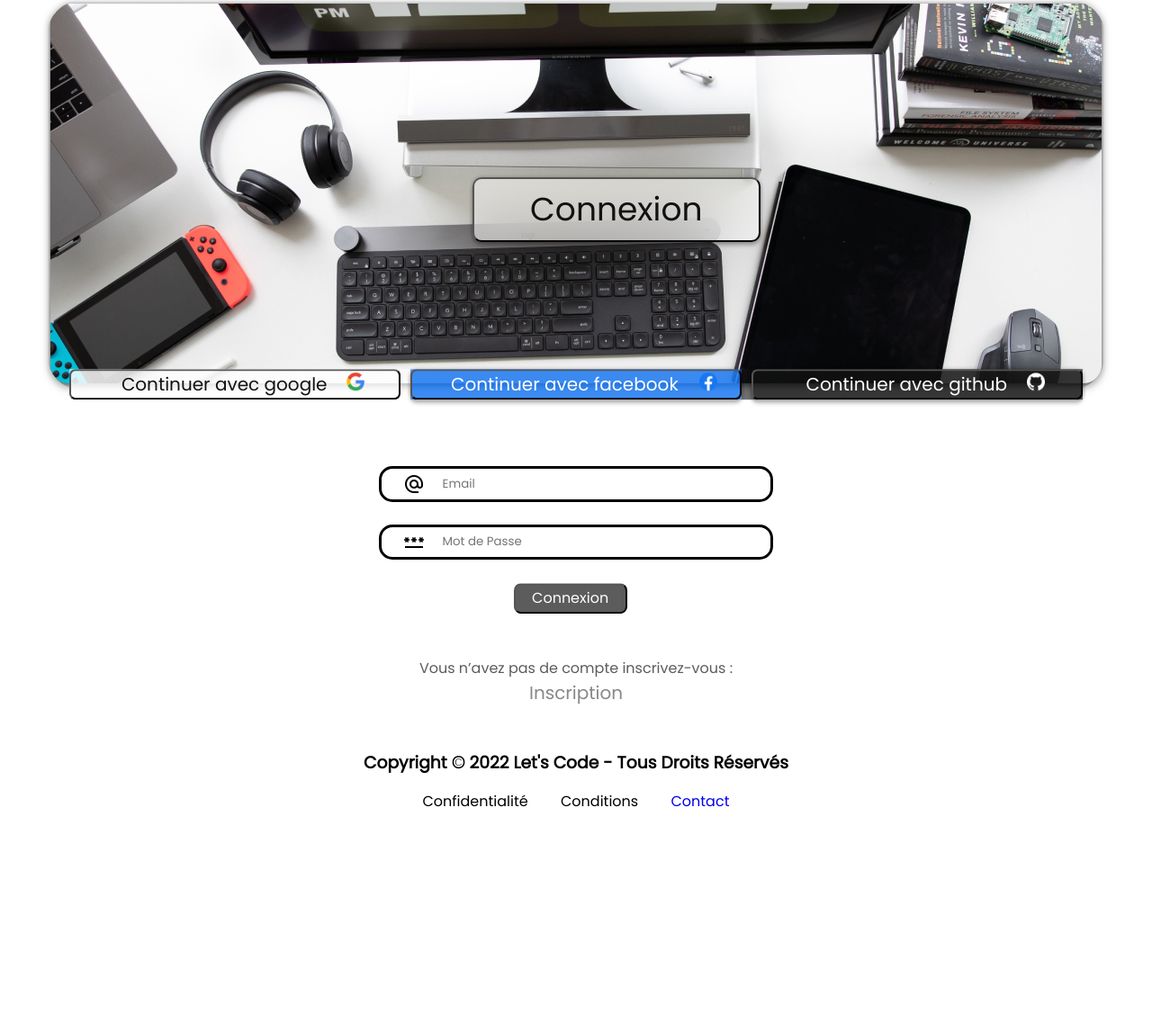
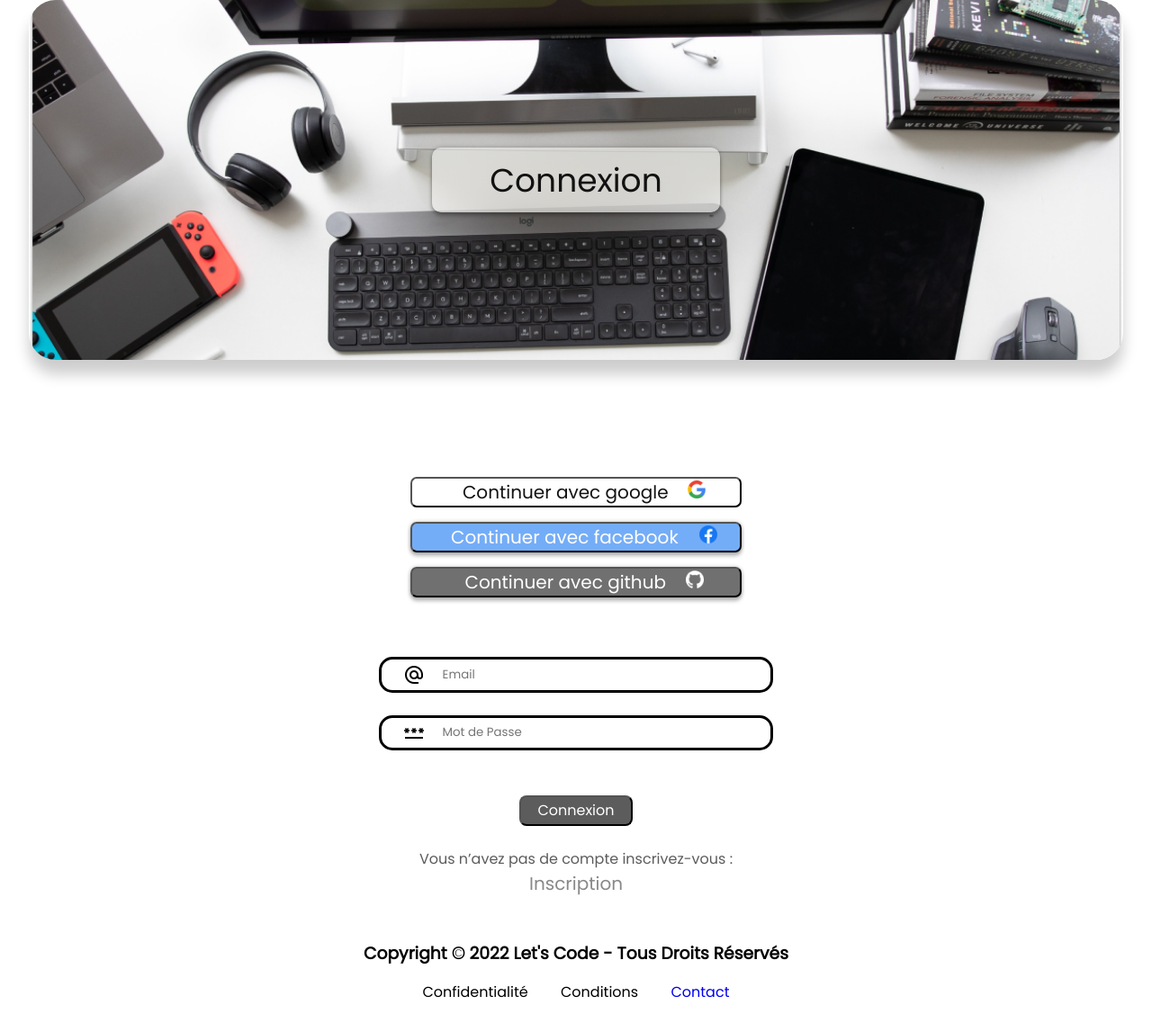
Before and after one commit to ralixt/EXA-SAE-S3, a PHP site: page /login/ in a window 1280 px wide. Shown: the part 80-1227 px from the top of the page at 90% size. Before the commit the page ends 977 px from the top, so only its background shows below. Run offline with PHP 8.4, Linux system fonts and the light colour scheme; data comes from the database, SQL or seed files in the repository.

Commit message:
reglage login.php

```diff
--- a/src/Ressource/css/login.css
+++ b/src/Ressource/css/login.css
@@ -32,13 +32,10 @@ body{
 }
 
 .connexion{
-    position: absolute;
-    left: 41%;
-    top: 40%;
-
+    position: initial;
 }
 
-.connexion button{
+.connexion p{
     justify-content: center;
     font-family: 'Poppins';
     font-style: normal;
@@ -48,21 +45,22 @@ body{
     border-radius: 10px;
     align-items: center;
     margin-bottom: 0;
-    margin-top: 3%;
     color: #121212;
     box-shadow: 0px 0px 4px rgba(0, 0, 0, 0.25), 0px 4px 4px rgba(0, 0, 0, 0.25);
     backdrop-filter: blur(25px);
     width: 320px;
     height: 72px;
+    display: flex;
 }
 
 
-
+.marginer{
+    margin-bottom: 1rem;
+}
 
 .firebase{
     display: flex;
     justify-content: center;
-    transform: translateY(-70%);
     bottom: 0;
 
 }
@@ -110,9 +108,6 @@ body{
     box-shadow: 0px 0px 4px rgba(0, 0, 0, 0.25), 0px 4px 4px rgba(0, 0, 0, 0.25);
 }
 
-.github {
-    padding-left: 1%;
-}
 
 .github span{
     font-family: 'Poppins';
@@ -138,22 +133,22 @@ body{
 
 }
 
-.google {
-    padding-right: 1%;
-    background: rgba(255, 255, 255, 0.6);
 
-}
-.facebook{
-    background: rgba(24, 119, 242, 0.6);
-}
-.github{
-    background: rgba(18, 18, 18, 0.6);
-}
 .google span{
     font-family: 'Poppins';
     font-style: normal;
     font-size: 20px;
     color: #121212;
+}
+
+#firebase{
+    flex-direction: column;
+    text-align: center;
+    align-items: center;
+}
+
+#loginImage{
+    width: 100%;
 }
 
 input{
@@ -176,10 +171,6 @@ input{
     /* background: white; */
     /* align-items: center; */
     /* justify-content: center;*/
-}
-.connecter{
-    padding-right: 1%;
-
 }
 .connecter button {
     background: #5C5C5C;
@@ -262,9 +253,7 @@ input{
     background: #121212;
 }
 .ErrorInscription{
-
     background-color: red;
-
     text-align: center;
     font-family: 'Poppins';
     font-style: normal;
@@ -284,21 +273,26 @@ input{
     margin-top: -2%;
 }
 .imageconnexion{
-    height: auto;
-    /* background-image: url(../images/compte.png); */
-    /* height: 80vh; */
-    width: 100%;
-    background-size: 110%;
+    background-image: url("../images/login.png");
+    background-repeat: no-repeat;
+    background-size: cover;
+    background-position: center center;
+    height : 50vh;
+    width: 95%;
+    margin-left: auto;
+    margin-right: auto;
     border-radius: 30px;
-    /* box-shadow: 0 16px 16px rgb(0 0 0 / 20%); */
+    box-shadow: 0 16px 16px rgb(0 0 0 / 20%);
     display: flex;
     flex-direction: column;
     justify-content: center;
+    text-align: center;
     position: relative;
     align-items: center;
-    /* margin-bottom: 160px; */
-    justify-content: center;
+    margin-bottom: 130px;
 }
+
+
 .modo a{
     text-decoration: none;
     color: #FFFFFF;
--- a/src/Service/DatabaseProjectService.php
+++ b/src/Service/DatabaseProjectService.php
@@ -90,8 +90,8 @@ class DatabaseProjectService implements AllService
             $query .= ' where (projet.titre LIKE :recherche OR projet.content LIKE :recherche) ';
             $recherche = $args["recherche"];
             if (isset($args["tag"])) {
-                $query .= "AND projet.id IN (SELECT p.id FROM PROJET p JOIN projet_tag pt ON pt.id_projet = p.id JOIN tag t ON pt.id_tag = t.id WHERE t.id IN (SELECT id FROM tag WHERE title IN (:tags)) GROUP BY p.id HAVING count(distinct t.id) = :nbTags) ";//faire gaffe peut y a voir une erreur sur les guillemets
-                $tags = "'" . implode("', '", $args["tag"]) . "'";//précision il est nécessaire de donner un tableau avec les apostrophes comme guillemet entourant les tags
+                $query .= " AND projet.id IN (SELECT p.id FROM PROJET p JOIN projet_tag pt ON pt.id_projet = p.id JOIN tag t ON pt.id_tag = t.id WHERE t.id IN (SELECT id FROM tag WHERE title IN (:tags)) GROUP BY p.id HAVING count(distinct t.id) = :nbTags) ";//faire gaffe peut y a voir une erreur sur les guillemets
+                $tags = "'" . implode("', '", $args["tag"]) . "'";
                 $nbTag = count($args["tag"]);
             }
             $query .= " group by projet.id";
--- a/src/View/login.php
+++ b/src/View/login.php
@@ -25,32 +25,28 @@
 <main>
     <div class="login">
         <div class="imageconnexion">
-            <img class="imagess" src="../Ressource/images/login.png" alt="">
-            <div class="test">
             <div class="connexion">
-                    <button> Connexion</button>
+                <p id="titreConnexion"> Connexion</p>
             </div>
         </div>
-
-        <div class="firebase">
-            <div class="google">
+        <div class="firebase" id="firebase">
+        <div class="google marginer">
             <button>
                 <span>Continuer avec google</span>
                 <img class="image" src="../Ressource/images/google.png" alt="connexion avec google">
             </button>
         </div>
-            <div class="facebook">
+        <div class="facebook marginer">
             <button>
                 <span>Continuer avec facebook </span>
                 <img class="image" src="../Ressource/images/facebook.png" alt="connexion avec facebook">
             </button>
         </div>
-            <div class="github">
+        <div class="github marginer">
             <button>
                 <span>Continuer avec github</span>
                 <img class="image" src="../Ressource/images/github.png" alt="connexion avec github">
             </button>
-            </div>
         </div>
     </div>
         <br>
--- a/src/View/modo.php
+++ b/src/View/modo.php
@@ -65,7 +65,7 @@
             <h2>Vos informations personnelles</h2>
 
             <div class="flexCorrect">
-                <div>
+                <div class="infosPersosDiv">
                     <p>Pseudo :</p>
                     <p> <?php echo $user->getPseudo() ?> </p>
                 </div>
@@ -73,14 +73,14 @@
             </div>
 
             <div class="flexCorrect">
-                <div>
+                <div class="infosPersosDiv">
                     <p>Adresse e-mail :</p>
                     <p><?php echo $user->getEmail() ?> </p>
                 </div>
                 <a href="http://localhost/compteModif?raison=mail" class="button">changer d'email</a>
             </div>
             <div class="flexCorrect">
-                <div>
+                <div class="infosPersosDiv">
                     <p>mot de passe :</p>
                     <p>********</p>
                 </div>
```
Also changed, not shown: src/Ressource/css/compte.css (+8 -1 lines), src/View/compte.php (+3 -4 lines). Lines whose indentation alone changed are shown as unchanged.
